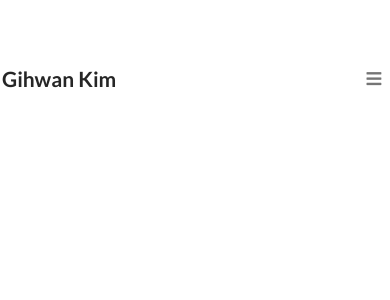
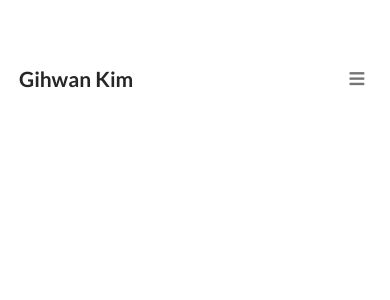
Before and after one commit to 0x1306e6d/portfolio, a Jekyll site: the page built from index.html, in a window 390 px wide. Shown: the top 300 px of the page. Built offline with Jekyll 4.4.1, drawn with Linux system fonts in a browser that asks for light colours.

Commit message:
Add x-axis padding to the top menu at mobile screen
close #3

```diff
--- a/assets/css/style.css
+++ b/assets/css/style.css
@@ -46,3 +46,10 @@
 .ui.typography.h3 {
   font-size: 3rem;
 }
+
+@media only screen and (max-width: 767px) {
+  .ui.menu>.ui.container {
+    margin-left: 1em !important;
+    margin-right: 1em !important;
+  }
+}
```
